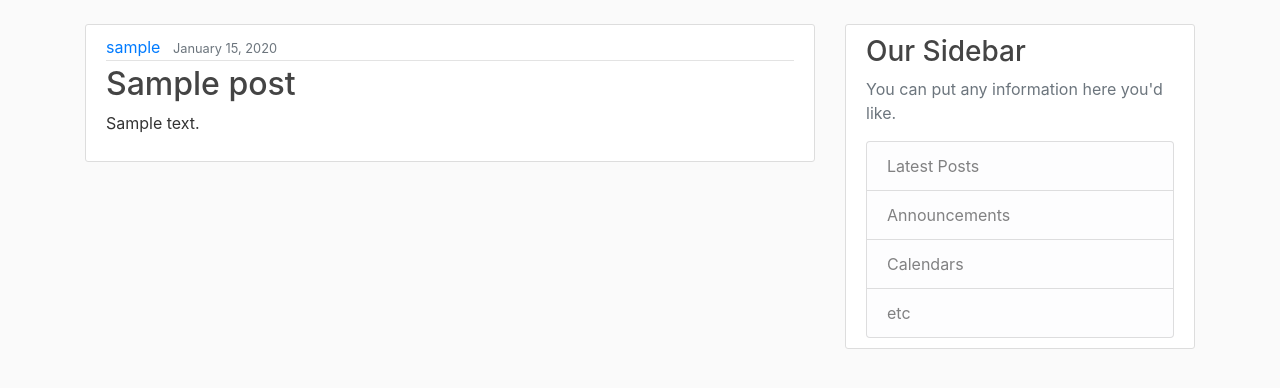
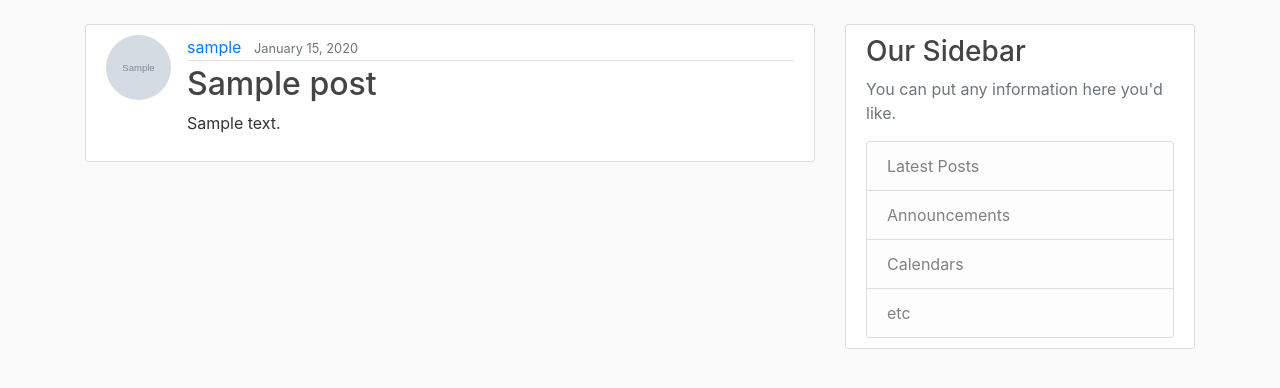
Before and after one commit to SazzadR/pyano, a Django app: page / in a window 1280 px wide. Shown: the part 56-444 px from the top of the page. Run offline with Django 3.2, Linux system fonts and the light colour scheme; tables that the repository leaves empty hold one stand-in row (values such as "Sample post"); grey boxes marked "Sample" are stand-in pictures; parts of the project's set-up code (start-up, migrations or seed data) failed here and were passed over; some libraries are stand-ins or nearby versions.

Commit message:
Blog: Show profile pic alongside with post

```diff
--- a/blog/djangounchained/blog/templates/blog/home.html
+++ b/blog/djangounchained/blog/templates/blog/home.html
@@ -3,6 +3,7 @@
 {% block content %}
     {% for post in posts %}
         <article class="media content-section">
+            <img class="rounded-circle article-img" src="{{ post.author.profile.image.url }}" alt="profile image">
             <div class="media-body">
                 <div class="article-metadata">
                     <a class="mr-2" href="javascript:void(0)">{{ post.author }}</a>
```
